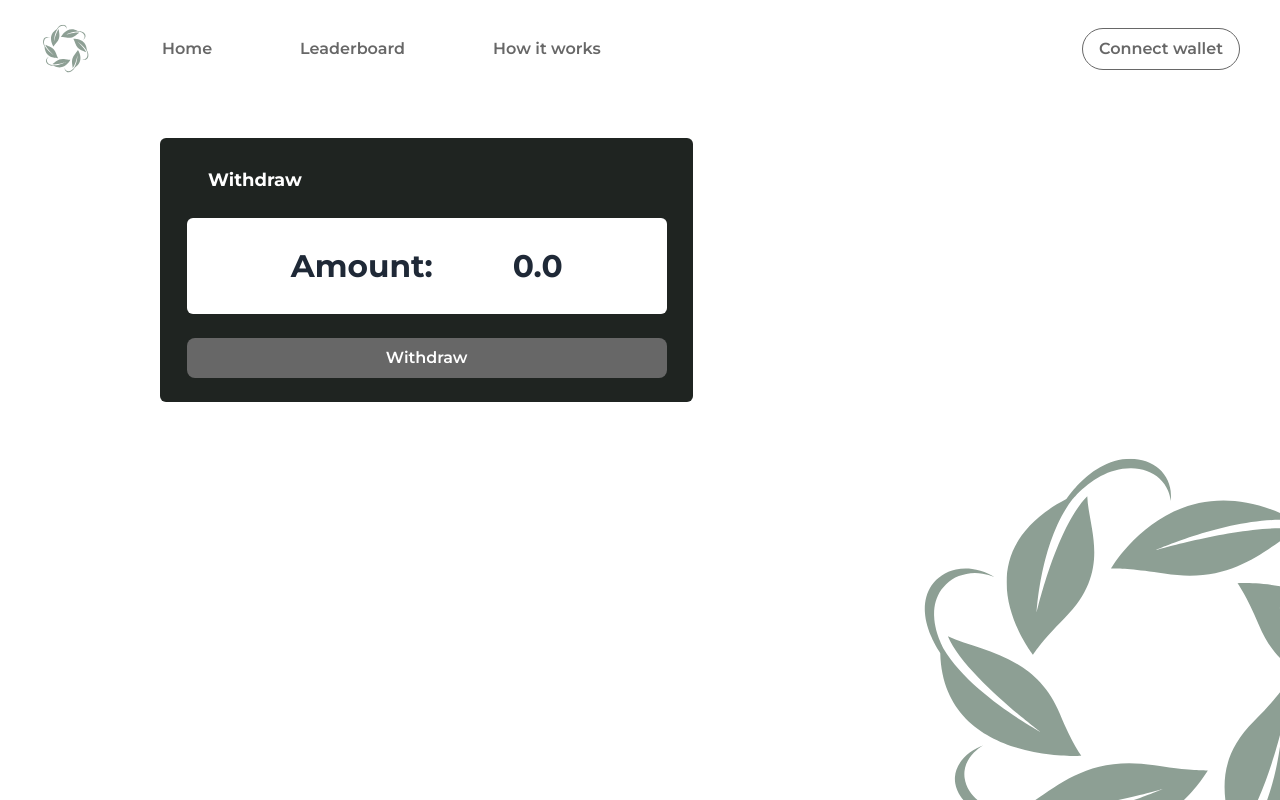
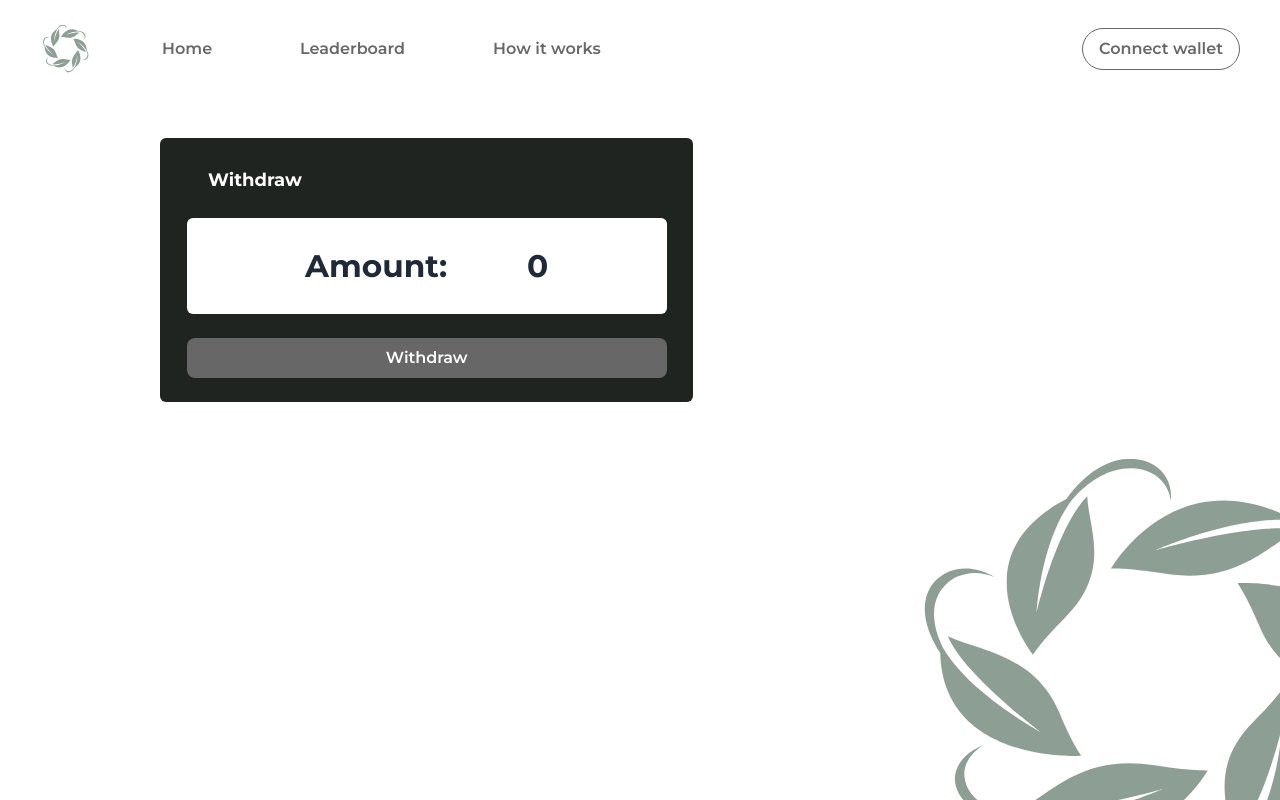
Before and after one commit to Lilium-ZenCon/frontend, a Next.js app: page /company in a window 1280 px wide. Built offline with nearby package versions, Linux system fonts and the light colour scheme.

Commit message:
Swapping working

```diff
--- a/app/company/page.js
+++ b/app/company/page.js
@@ -1,47 +1,65 @@
 'use client';
 
 import Image from 'next/image';
-import logo from 'public/assets/swap-logo.svg'
-
+import logo from 'public/assets/swap-logo.svg';
+import { useEffect, useState } from 'react';
+import { ethers } from 'ethers';
+import Company from '../../abis/Company.json';
 
 const company = () => {
+    const [amount, setAmount] = useState(0);
+    const [balance, setBalance] = useState(0);
 
+    useEffect(() => {
+        const getBalance = async (provider) => {
+            const contractBalance = await provider.getBalance(
+                '0x47Eb14a6f6DB1e29e82909BA12430b2d7C830851'
+            );
+			console.log(balance)
+			//setBalance(contractBalance);
+        };
+
+        if (typeof window.ethereum !== 'undefined') {
+
+            const provider = new ethers.providers.Web3Provider(ethereum);
+			getBalance(provider);
+        }
+    });
 
     return (
         <div>
             <div className="">
                 <div className="bg-darkgreen w-5/12 rounded-md ml-40 pt-1 mt-16">
-					<h1 className="font-bold text-white text-lg	m-6 pl-6">Withdraw</h1>
-					<div className=" mt-4 flex flex-col  items-center justify-center">
-
-					</div>
-
+                    <h1 className="font-bold text-white text-lg	m-6 pl-6">
+                        Withdraw
+                    </h1>
+                    <div className=" mt-4 flex flex-col  items-center justify-center"></div>
 
                     <div className="flex flex-col  items-center justify-center">
                         <div className="bg-white w-[90%] h-24 rounded-md flex items-center justify-center gap-20">
-
-							<p className=" focus:outline-none text-3xl font-bold" >
+                            <p className=" focus:outline-none text-3xl font-bold">
                                 Amount:
                             </p>
-							<p className="focus:outline-none  text-3xl font-bold" placeholder="0">
-								0.0
+                            <p
+                                className="focus:outline-none  text-3xl font-bold"
+                                placeholder="0"
+                            >
+                                {balance}
                             </p>
-
                         </div>
                     </div>
 
-					<div className="flex flex-col  items-center justify-center">
+                    <div className="flex flex-col items-center justify-center">
                         <button
                             type="submit"
                             className="text-white focus:outline-none bg-grey font-semibold p-2 rounded-lg w-[90%] my-6 hover:bg-white hover:text-grey border-grey transition duration-300 ease-in-out"
-
                         >
                             Withdraw
                         </button>
                     </div>
                 </div>
                 <Image
-                className='bottom-0 right-0  -z-10 absolute'
+                    className="bottom-0 right-0  -z-10 absolute"
                     src={logo}
                     alt="logo"
                     width="400"
--- a/app/swap/page.js
+++ b/app/swap/page.js
@@ -7,7 +7,6 @@ import companyAddresses from '../../utils/companyAddresses.json';
 import { ethers } from 'ethers';
 import { toast } from 'react-toastify';
 import Register from '../../abis/Register.json';
-
 
 const swap = () => {
     const [oct, setOct] = useState(0);
@@ -22,8 +21,8 @@ const swap = () => {
 
     const swapTokens = async () => {
         const contractAddress = chosenCompany.address;
-		console.log(matic.toString())
-		console.log(ethers.utils.parseEther(matic.toString()).toString())
+        console.log(matic.toString());
+        console.log(ethers.utils.parseEther(matic.toString()).toString());
 
         const transaction = {
             to: contractAddress,
@@ -31,6 +30,8 @@ const swap = () => {
             data: '0x' // You can leave this empty if the receive() function doesn't require additional data
         };
 
+        provider = new ethers.providers.Web3Provider(ethereum);
+        signer = provider.getSigner();
         const tx = await signer.sendTransaction(transaction);
         console.log('Transaction sent:', tx.hash);
         toast('Transaction sent');
@@ -41,11 +42,11 @@ const swap = () => {
     };
 
     const handleOctChange = async (e) => {
-		console.log(chosenCompany)
+        console.log(chosenCompany);
         setOct(e.target.value);
         let value = e.target.value != '' ? Number(e.target.value) : 0;
         setMatic(value * Number(chosenCompany.price));
-		console.log({matic})
+        console.log({ matic });
     };
 
     const handleCompanyChange = (e) => {
@@ -62,21 +63,19 @@ const swap = () => {
         const registerAddress = '0x80AE69ffE6120ceBdFF1212BC5eF957EB2c0cE5c';
         const registerAbi = Register.abi;
 
-
         let fetched = [];
         const getAddresses = async () => {
-
             const registerContract = new ethers.Contract(
                 registerAddress,
                 registerAbi,
                 signer
             );
 
-			const newCompanyAddresses = []
+            const newCompanyAddresses = [];
 
             for (let i = 0; i < 8; i++) {
-                const company = await registerContract.companies(i)
-                newCompanyAddresses.push(company)
+                const company = await registerContract.companies(i);
+                newCompanyAddresses.push(company);
             }
 
             for (let i = 0; i < newCompanyAddresses.length; i++) {
@@ -95,7 +94,7 @@ const swap = () => {
                 });
             }
             setData(fetched);
-			setChosenCompany(fetched[0])
+            setChosenCompany(fetched[0]);
         };
         if (typeof window.ethereum !== 'undefined') {
             provider = new ethers.providers.Web3Provider(ethereum);
--- a/components/Leaderboard.jsx
+++ b/components/Leaderboard.jsx
@@ -5,7 +5,6 @@ import { useState, useEffect } from 'react';
 import LeaderboardCard from './LeaderboardCard';
 import SearchBar from './SearchBar';
 import Table from './Table';
-import companyAddresses from '../utils/companyAddresses.json';
 import { ethers } from 'ethers';
 import Company from '../abis/Company.json';
 import Register from '../abis/Register.json';
@@ -43,6 +42,7 @@ const Leaderboard = () => {
                     companyABI,
                     signer
                 );
+
                 let companyName = await companyContract.companyName();
                 let companyType = await companyContract.companyType();
                 let companyTokens =
@@ -65,6 +65,8 @@ const Leaderboard = () => {
             fetched.sort((a, b) => b.tokens - a.tokens);
 
             setData(fetched);
+
+            console.log(data)
         };
 
         if (typeof window.ethereum !== 'undefined') {
```
Lines whose indentation alone changed are shown as unchanged.
